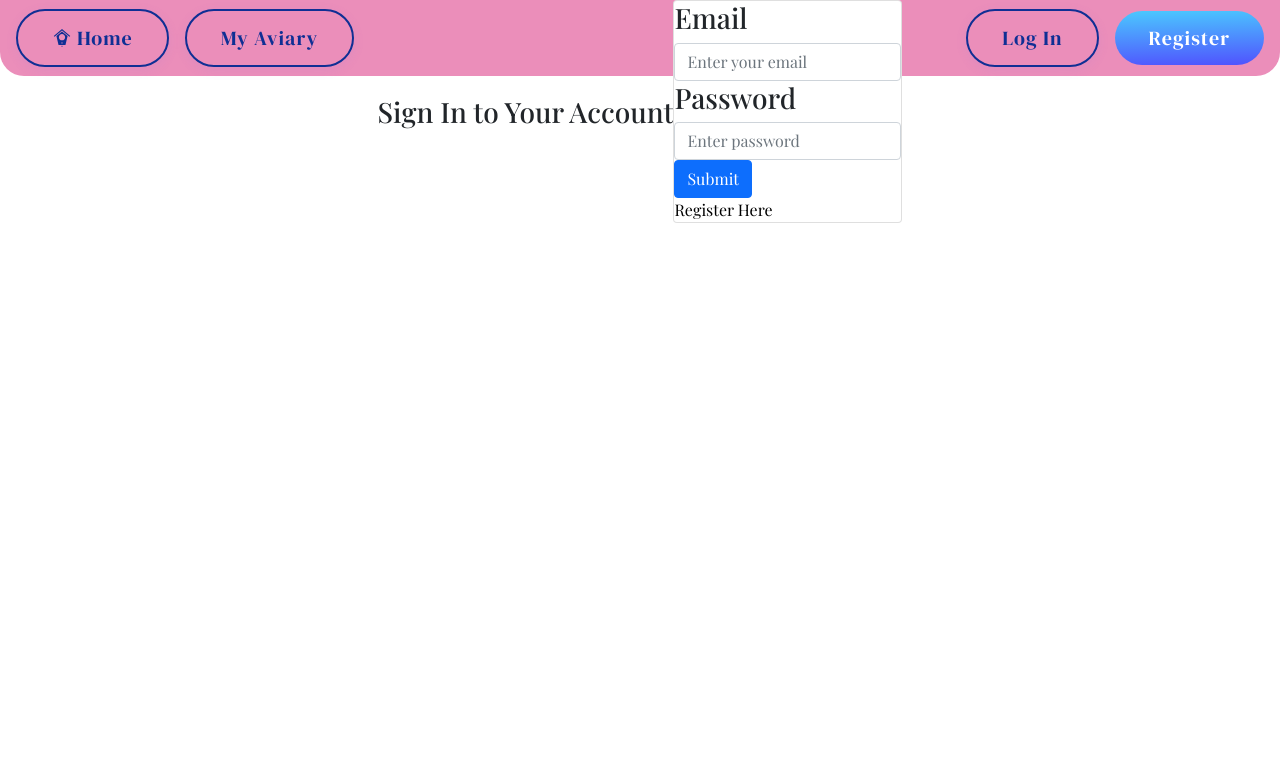
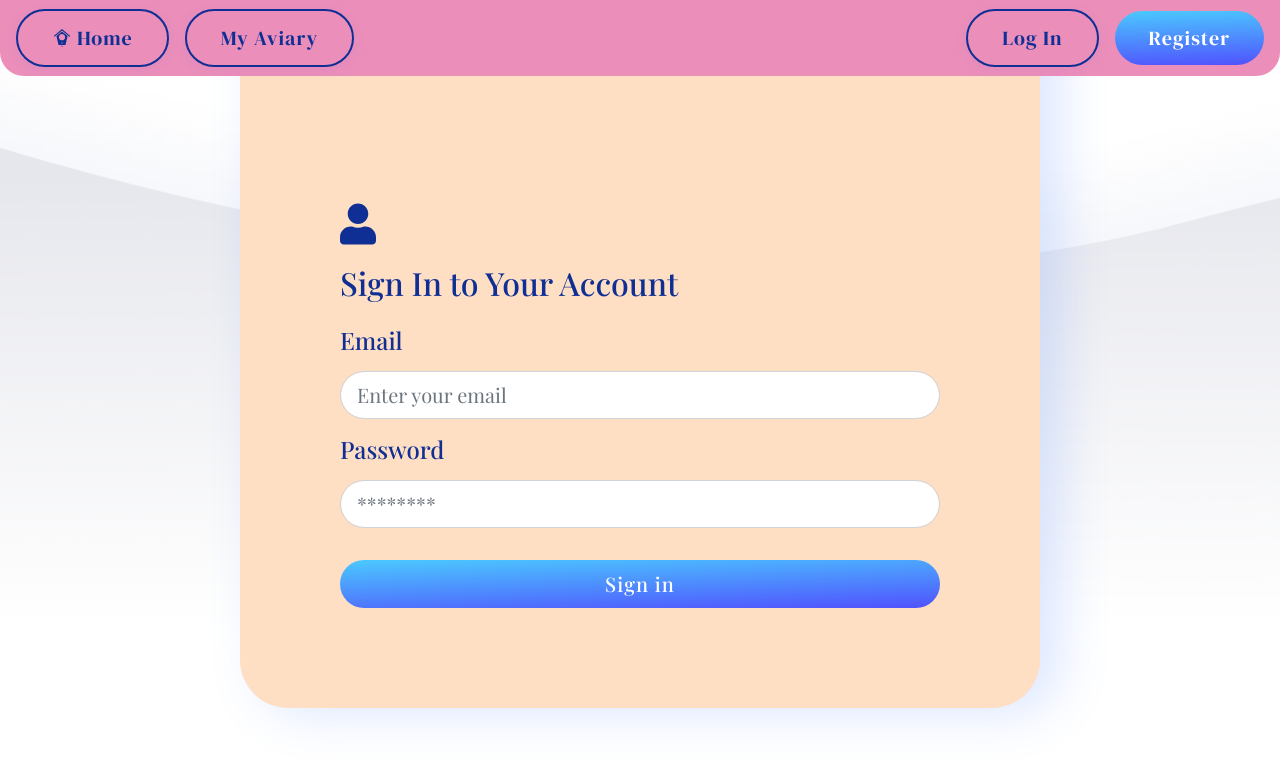
Before and after one commit to kprieto14/Birbs, a React (Vite) app in the folder ClientApp/: page /login in a window 1280 px wide. Shown: the top 762 px of the page. Built offline with nearby package versions, Linux system fonts and the light colour scheme; a web font is replaced by a local one.

Commit message:
Add Sign-in page for user with styling

```diff
--- a/ClientApp/src/index.scss
+++ b/ClientApp/src/index.scss
@@ -87,7 +87,7 @@ section {
   align-items: center;
 }
 
-.register {
+.register, .sign-in {
   color: var(--blue);
   padding: 0 1rem;
   background-image: url('./assets/Background\ Image\ Divider@2x.png');
--- a/ClientApp/src/pages/Register.tsx
+++ b/ClientApp/src/pages/Register.tsx
@@ -4,7 +4,6 @@ import { FaClipboardCheck } from "react-icons/fa";
 
 export function Register() {
     return (
-        <>
         <section className="register">
             <div className="middle-card w-100">
                 <FaClipboardCheck className="react-icon mb-3"/>
@@ -12,7 +11,7 @@ export function Register() {
                 <Form>
                     <Row>
                         <Col>
-                                <Form.Label className="h3 mb-3">First Name</Form.Label>
+                            <Form.Label className="h4 mb-3">First Name</Form.Label>
                             <Form.Control
                                 type="text"
                                 placeholder="Enter your first name"
@@ -23,7 +22,7 @@ export function Register() {
                         </Col>
 
                         <Col>
-                                <Form.Label className="h3 mb-3">Last Name</Form.Label>
+                            <Form.Label className="h4 mb-3">Last Name</Form.Label>
                             <Form.Control
                                 type="text"
                                 placeholder="Enter your last name/ initial"
@@ -35,7 +34,7 @@ export function Register() {
                     </Row>
 
                     <Form.Group className="" controlId="">
-                            <Form.Label className="h3 mb-3">Email</Form.Label>
+                        <Form.Label className="h4 mb-3">Email</Form.Label>
                         <Form.Control
                                 type="text"
                                 placeholder="Enter your email"
@@ -46,7 +45,7 @@ export function Register() {
                     </Form.Group>
 
                     <Form.Group className="" controlId="">
-                            <Form.Label className="h3 mb-3">Password</Form.Label>
+                        <Form.Label className="h4 mb-3">Password</Form.Label>
                         <Form.Control
                                 type="text"
                                 placeholder="********"
@@ -56,12 +55,11 @@ export function Register() {
                         />
                     </Form.Group>
 
-                        <button className="gradient-button w-100 mt-3">
-                            <h4>Register</h4>
+                    <button className="gradient-button w-100 mt-3" onClick={() => console.log("Clicked")}>
+                        <h5>Register</h5>
                     </button>
                 </Form>
             </div>
         </section>
-        </>
     )
 }
--- a/ClientApp/src/pages/SignIn.tsx
+++ b/ClientApp/src/pages/SignIn.tsx
@@ -1,32 +1,41 @@
 import React from "react";
-import { Button, Card, Form, Row } from "react-bootstrap";
-import { Link } from "react-router-dom";
+import { Form} from "react-bootstrap";
+import { FaUser } from "react-icons/fa";
 
 export function SignIn() {
     return (
         <section className="sign-in">
-            <h3>Sign In to Your Account</h3>
-            <Card className="add-bird-card">
+            <div className="middle-card w-100">
+                <FaUser className="react-icon mb-3"/>
+                <h2 className="mb-4">Sign In to Your Account</h2>
                 <Form>
                     <Form.Group className="" controlId="">
-                        <Form.Label className="h3">Email</Form.Label>
-                        <Form.Control type="text" placeholder="Enter your email"></Form.Control>
+                        <Form.Label className="h4 mb-3">Email</Form.Label>
+                        <Form.Control
+                                type="text"
+                                placeholder="Enter your email"
+                                className="mb-3 input"
+                                size="lg"
+                                onChange={() => console.log("Changed")}
+                        />
                     </Form.Group>
 
                     <Form.Group className="" controlId="">
-                        <Form.Label className="h3">Password</Form.Label>
-                        <Form.Control type="text" placeholder="Enter password"></Form.Control>
+                        <Form.Label className="h4 mb-3">Password</Form.Label>
+                        <Form.Control
+                                type="text"
+                                placeholder="********"
+                                className="mb-3 input"
+                                size="lg"
+                                onChange={() => console.log("Changed")}
+                        />
                     </Form.Group>
 
-                    <Button variant="primary" type="submit">
-                        Submit
-                    </Button>
-
-                    <Row>
-                        <Link to={'/register'}>Register Here</Link>
-                    </Row>
+                    <button className="gradient-button w-100 mt-3" onClick={() => console.log("Clicked")}>
+                        <h5>Sign in</h5>
+                    </button>
                 </Form>
-            </Card>
+            </div>
         </section>
     )
 }
```
Lines whose indentation alone changed are shown as unchanged.
